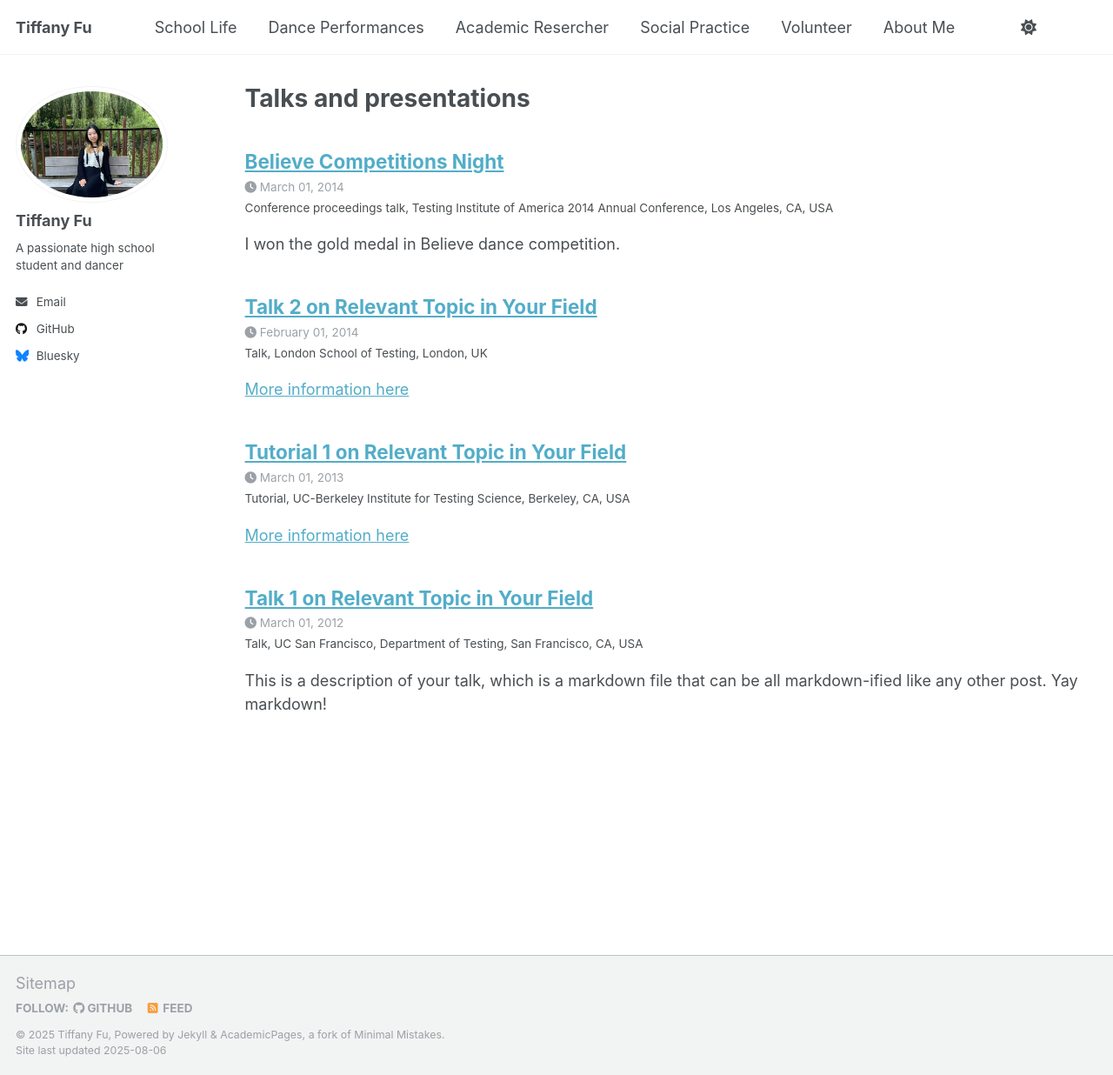
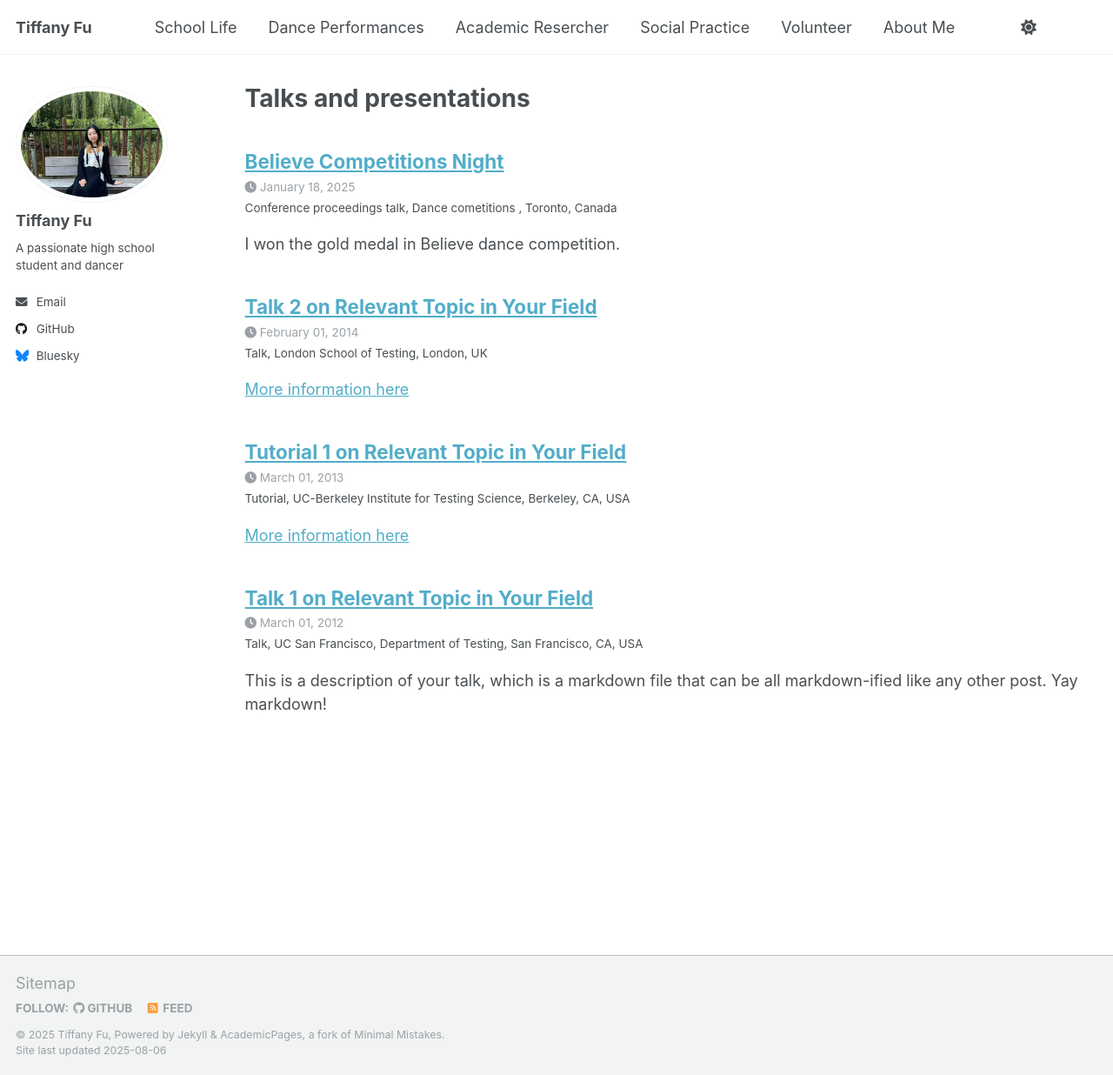
Before and after one commit to TiffanyJTFu/TiffanyFu, a Jekyll site: the page built from _pages/talks.html, in a window 1280 px wide and 1236 px high. Shown: the whole window at 87% size. Built offline with Jekyll 4.4.1, drawn with Linux system fonts in a browser that asks for light colours; a script that is not in the unit is left out.

Commit message:
Update 2014-03-01-talk-3.md

```diff
--- a/_talks/2014-03-01-talk-3.md
+++ b/_talks/2014-03-01-talk-3.md
@@ -3,9 +3,9 @@ title: "Believe Competitions Night"
 collection: talks
 type: "Conference proceedings talk"
 permalink: /talks/2014-03-01-talk-3
-venue: "Testing Institute of America 2014 Annual Conference"
-date: 2014-03-01
-location: "Los Angeles, CA, USA"
+venue: "Dance cometitions "
+date: 2025-01-18
+location: "Toronto, Canada"
 ---
 
 I won the gold medal in Believe dance competition.
```
